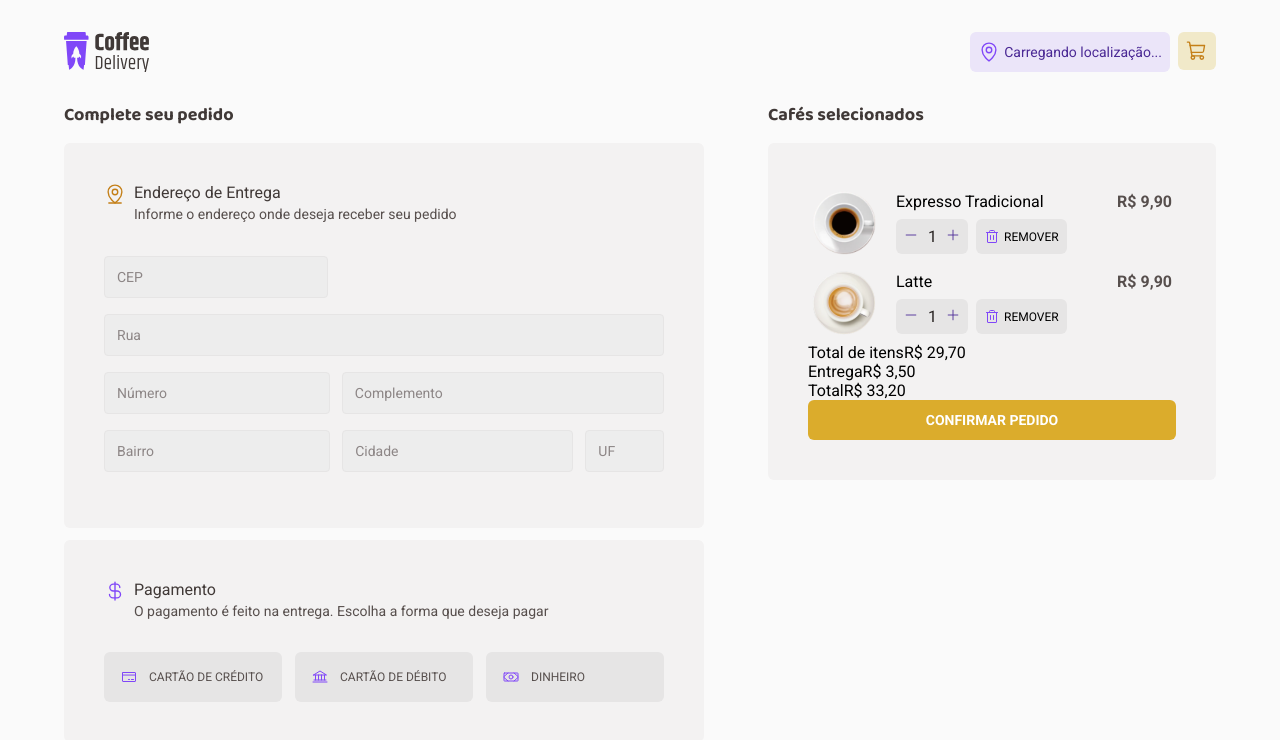
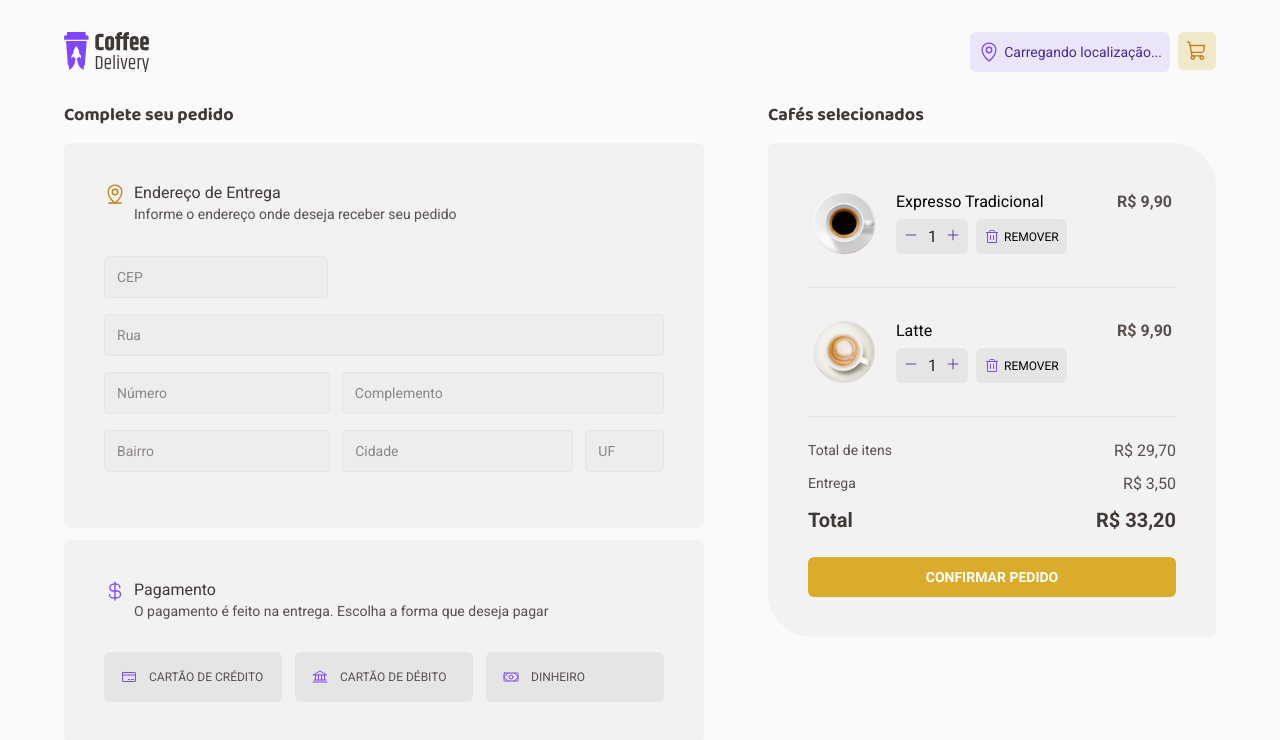
Before and after one commit to GiovanniNoda/coffee-delivery, a React (Vite) app in the folder coffe-delivery/: page /checkout in a window 1280 px wide. Shown: the top 740 px of the page. Built offline with nearby package versions, Linux system fonts and the light colour scheme; no server answers.

Commit message:
estilo da page checkout finalizaado

```diff
--- a/coffe-delivery/src/components/Cart-product/styles.ts
+++ b/coffe-delivery/src/components/Cart-product/styles.ts
@@ -7,7 +7,9 @@ export const CartProductContainer = styled.div`
     justify-content: space-between;
     align-items: center;
     gap: 1.25rem;
-    padding: 0.5rem 0.25rem;
+    padding: 0.5rem 0.25rem 2rem;
+
+    border-bottom: 1px solid ${props => props.theme['base-button']};
 
     background: ${props => props.theme['base-card']};
 
--- a/coffe-delivery/src/pages/Checkout/index.tsx
+++ b/coffe-delivery/src/pages/Checkout/index.tsx
@@ -183,21 +183,21 @@ export function Checkout() {
 
                         <div className="total-items-container">
                             <div className="total-items">
-                                <span>Total de itens</span>
+                                <span className="description">Total de itens</span>
 
-                                <span>R$ 29,70</span>
+                                <span className="price">R$ 29,70</span>
                             </div>
 
                             <div className="delivery">
-                                <span>Entrega</span>
+                                <span className="description">Entrega</span>
 
-                                <span>R$ 3,50</span>
+                                <span className="price">R$ 3,50</span>
                             </div>
 
                             <div className="total">
-                                <span>Total</span>
+                                <strong>Total</strong>
 
-                                <span>R$ 33,20</span>
+                                <strong>R$ 33,20</strong>
                             </div>
                         </div>
                         <ConfirmButton
--- a/coffe-delivery/src/pages/Checkout/styles.ts
+++ b/coffe-delivery/src/pages/Checkout/styles.ts
@@ -81,5 +81,49 @@ export const CheckoutContainer = styled.main`
                 }
             }
         }
+
+        .selected-coffees-container {
+            #selected-coffees {
+                display: flex;
+                flex-flow: column nowrap;
+                gap: 1.5rem;
+
+                border-radius: 6px 44px;
+
+                .total-items-container {
+                    display: flex;
+                    flex-flow: column nowrap;
+                    gap: 0.75rem;
+
+                    .total-items, .delivery, .total {
+                        display: flex;
+                        flex-flow: row nowrap;
+                        justify-content: space-between;
+                    }
+
+                    .total-items, .delivery {
+                        .description {
+                            font-size: 0.875rem;
+                            line-height: 130%;
+                            color: ${props => props.theme['base-text']};
+                        }
+
+                        .price {
+                            line-height: 130%;
+                            color: ${props => props.theme['base-text']};
+                        }
+                    }
+
+                    .total {
+                        strong {
+                            font-size: 1.25rem;
+                            font-weight: 700;
+                            line-height: 130%;
+                            color: ${props => props.theme['base-subtitle']};
+                        }
+                    }
+                }
+            }
+        }
     }
 `
```
